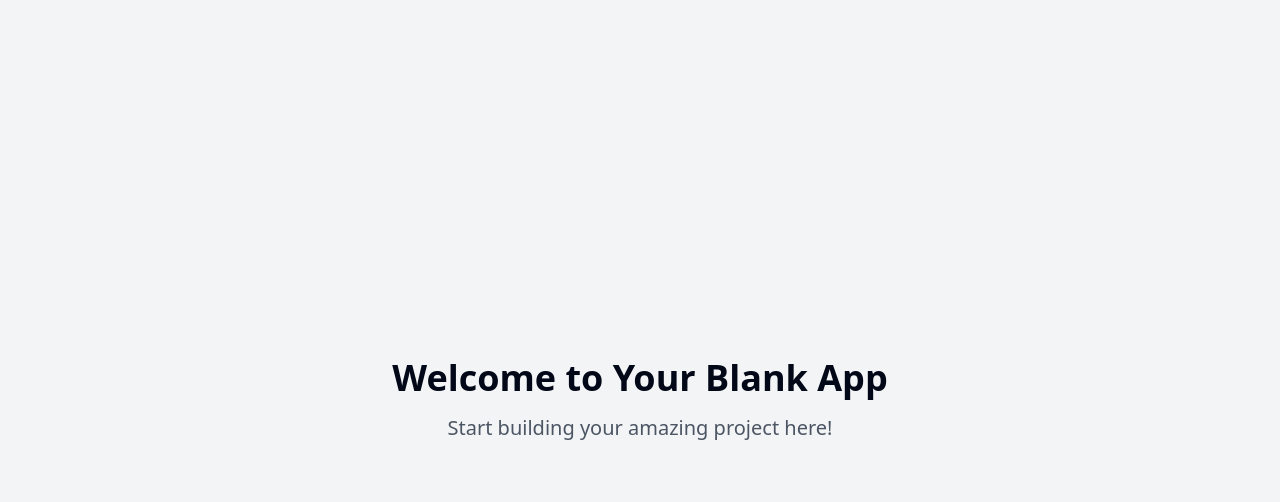
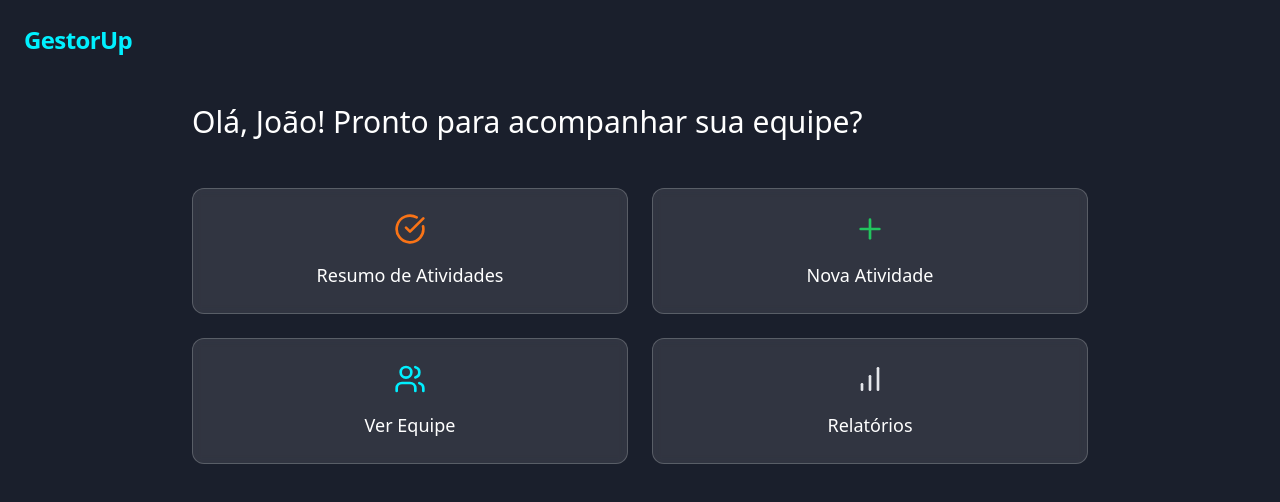
Before and after one commit to jamesmferreira/gestorup, a React (Vite) app: page / in a window 1280 px wide. Shown: the top 502 px of the page. Built offline with nearby package versions, Linux system fonts and the light colour scheme.

Commit message:
feat: Implement initial UI screens
Implement the initial UI screens for the application, including the home screen, team tasks screen, and daily tasks screen.

```diff
--- /dev/null
+++ b/src/components/ActionCard.tsx
@@ -0,0 +1,31 @@
+
+import React from 'react';
+import { Icon } from 'lucide-react';
+import { LucideIcon } from 'lucide-react';
+import { cn } from '@/lib/utils';
+
+interface ActionCardProps {
+  title: string;
+  icon: LucideIcon;
+  color: string;
+  onClick: () => void;
+}
+
+const ActionCard = ({ title, icon: Icon, color, onClick }: ActionCardProps) => {
+  return (
+    <button
+      onClick={onClick}
+      className={cn(
+        "p-6 rounded-xl backdrop-blur-sm bg-white/10 border border-white/20",
+        "hover:bg-white/20 transition-all duration-300",
+        "flex flex-col items-center justify-center gap-4 w-full",
+        "group"
+      )}
+    >
+      <Icon size={32} className={`${color} transition-transform group-hover:scale-110`} />
+      <span className="text-white font-medium text-lg">{title}</span>
+    </button>
+  );
+};
+
+export default ActionCard;
--- /dev/null
+++ b/src/components/Logo.tsx
@@ -0,0 +1,12 @@
+
+import React from 'react';
+
+const Logo = () => {
+  return (
+    <div className="text-[#00F0FF] text-2xl font-bold tracking-tight">
+      GestorUp
+    </div>
+  );
+};
+
+export default Logo;
--- a/src/pages/Index.tsx
+++ b/src/pages/Index.tsx
@@ -1,12 +1,62 @@
-// Update this page (the content is just a fallback if you fail to update the page)
+
+import React from 'react';
+import Logo from '@/components/Logo';
+import ActionCard from '@/components/ActionCard';
+import { CheckCircle, Plus, Users, BarChart } from 'lucide-react';
 
 const Index = () => {
+  const userName = "João"; // This would come from authentication later
+
+  const actions = [
+    {
+      title: "Resumo de Atividades",
+      icon: CheckCircle,
+      color: "text-[#F97316]",
+      onClick: () => console.log("Resumo clicked")
+    },
+    {
+      title: "Nova Atividade",
+      icon: Plus,
+      color: "text-[#22C55E]",
+      onClick: () => console.log("Nova atividade clicked")
+    },
+    {
+      title: "Ver Equipe",
+      icon: Users,
+      color: "text-[#00F0FF]",
+      onClick: () => console.log("Ver equipe clicked")
+    },
+    {
+      title: "Relatórios",
+      icon: BarChart,
+      color: "text-[#E5E7EB]",
+      onClick: () => console.log("Relatórios clicked")
+    }
+  ];
+
   return (
-    <div className="min-h-screen flex items-center justify-center bg-gray-100">
-      <div className="text-center">
-        <h1 className="text-4xl font-bold mb-4">Welcome to Your Blank App</h1>
-        <p className="text-xl text-gray-600">Start building your amazing project here!</p>
-      </div>
+    <div className="min-h-screen bg-[#1A1F2C] p-6">
+      <header className="flex justify-between items-center mb-12">
+        <Logo />
+      </header>
+
+      <main className="max-w-4xl mx-auto">
+        <h1 className="text-white text-2xl md:text-3xl font-medium mb-12">
+          Olá, {userName}! Pronto para acompanhar sua equipe?
+        </h1>
+
+        <div className="grid grid-cols-1 md:grid-cols-2 gap-6">
+          {actions.map((action, index) => (
+            <ActionCard
+              key={index}
+              title={action.title}
+              icon={action.icon}
+              color={action.color}
+              onClick={action.onClick}
+            />
+          ))}
+        </div>
+      </main>
     </div>
   );
 };
```
